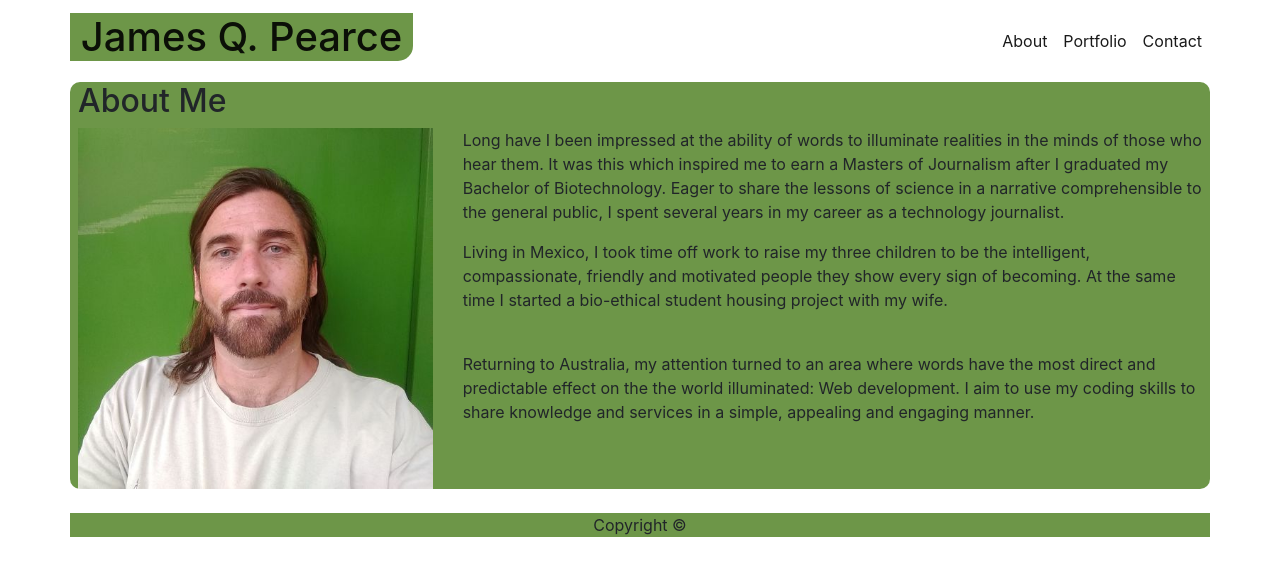
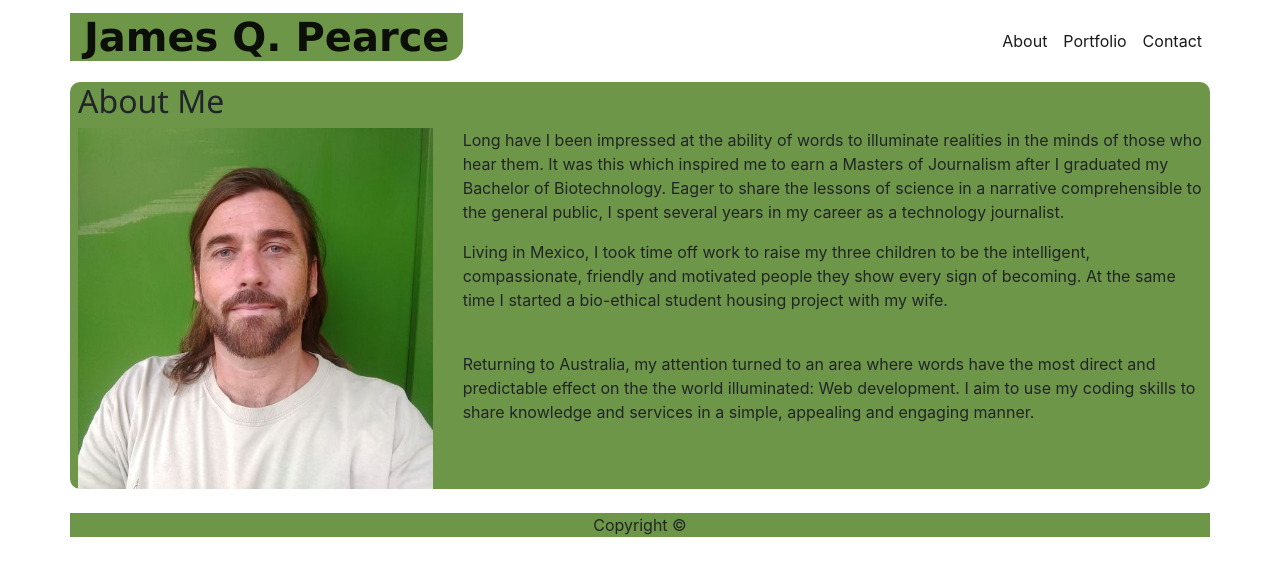
Before and after one commit to JEQP/js-portfolio, a plain HTML site: page index.html in a window 1280 px wide. Drawn offline with nearby package versions, Linux system fonts and the light colour scheme.

Commit message:
changed fonts

```diff
--- a/assets/css/style.css
+++ b/assets/css/style.css
@@ -5,6 +5,8 @@
     background-color: #6d9648;
     border-radius: 0px 0px 15px 0px;
     text-align: center;
+    font-family: Verdana, Geneva, Tahoma, sans-serif;
+    font-weight: bolder;
 
   }
 
@@ -32,3 +34,7 @@
 .zoom:hover {
   transform: scale(1.05); /* (150% zoom - Note: if the zoom is too large, it will go outside of the viewport) */
 }
+
+h2 {
+  font-family: 'Segoe UI', Tahoma, Geneva, Verdana, sans-serif;
+}
```
